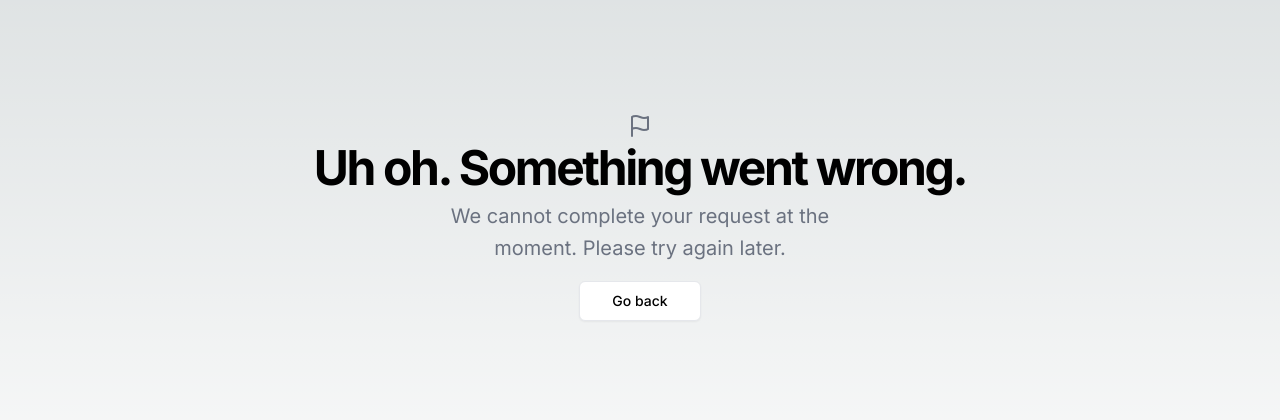
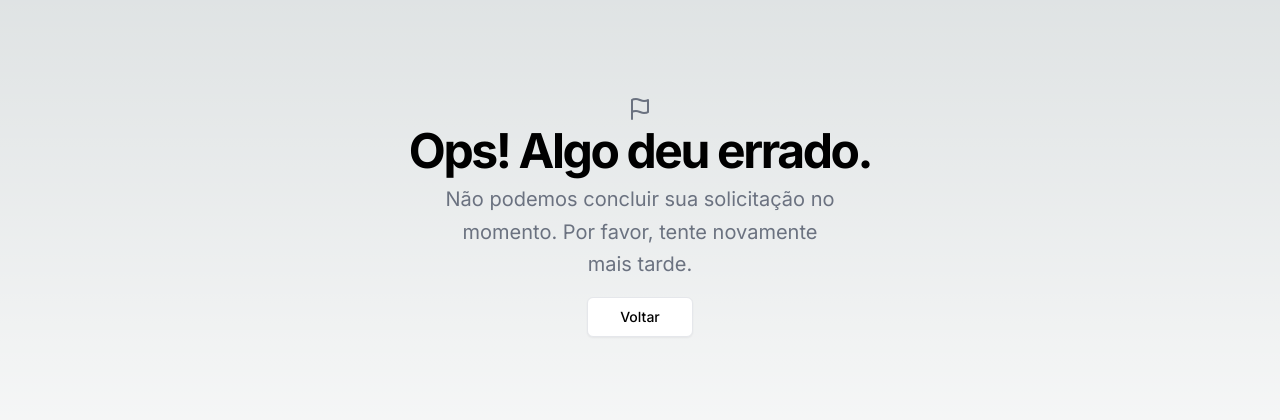
Before and after one commit to FlavioHeartnet/sun-coder-app, a Next.js app: page /error in a window 1280 px wide. Shown: the part 184-604 px from the top of the page. Built offline with nearby package versions, Linux system fonts and the light colour scheme.

Commit message:
languagea and style

```diff
--- a/src/app/error/page.tsx
+++ b/src/app/error/page.tsx
@@ -9,10 +9,10 @@ export default function ErrorPage() {
           <FlagIcon className="mx-auto text-6xl text-gray-500 translate-y-0.5" />
           <div className="space-y-2">
             <h1 className="font-bold text-3xl tracking-tighter sm:text-4xl md:text-5xl">
-              Uh oh. Something went wrong.
+              Ops! Algo deu errado.
             </h1>
             <p className="mx-auto max-w-[400px] text-gray-500 md:text-xl/relaxed lg:text-base/relaxed xl:text-xl/relaxed dark:text-gray-400">
-              We cannot complete your request at the moment. Please try again later.
+              Não podemos concluir sua solicitação no momento. Por favor, tente novamente mais tarde.
             </p>
           </div>
         </div>
@@ -21,7 +21,7 @@ export default function ErrorPage() {
             className="inline-flex h-10 items-center justify-center rounded-md border border-gray-200 bg-white px-8 text-sm font-medium shadow-sm gap-1.5 sm:gap-1.5 md:gap-2.5 lg:gap-2.5 xl:gap-2.5 transition-colors hover:bg-gray-100 hover:text-gray-900 focus-visible:outline-none focus-visible:ring-1 focus-visible:ring-gray-950 disabled:pointer-events-none disabled:opacity-50 dark:border-gray-800 dark:border-gray-800 dark:bg-gray-950 dark:hover:bg-gray-950 dark:hover:text-gray-50 dark:focus-visible:ring-gray-300"
             href="/"
           >
-            Go back
+            Voltar
           </Link>
         </div>
       </div>
--- a/src/app/home/courses.tsx
+++ b/src/app/home/courses.tsx
@@ -65,8 +65,8 @@ export default function Courses(){
 
                 </div>
                 <div className="mx-auto">
-                        <p className="text-sm text-gray-500 dark:text-gray-400">Quer aproveitar e levar logo tudo de uma vez?</p>
-                        <Link href='#assinar' className="btn btn-accent text-xl mt-2 w-64">Saiba mais</Link>
+                        <p className="text-xl font-bold text-gray-500 dark:text-gray-400">Quer aproveitar e levar logo tudo de uma vez?</p>
+                        <Link href='#assinar' className="btn btn-accent text-xl mt-5 w-64">Saiba mais</Link>
                     </div>
                 </div>
             </section>
```
